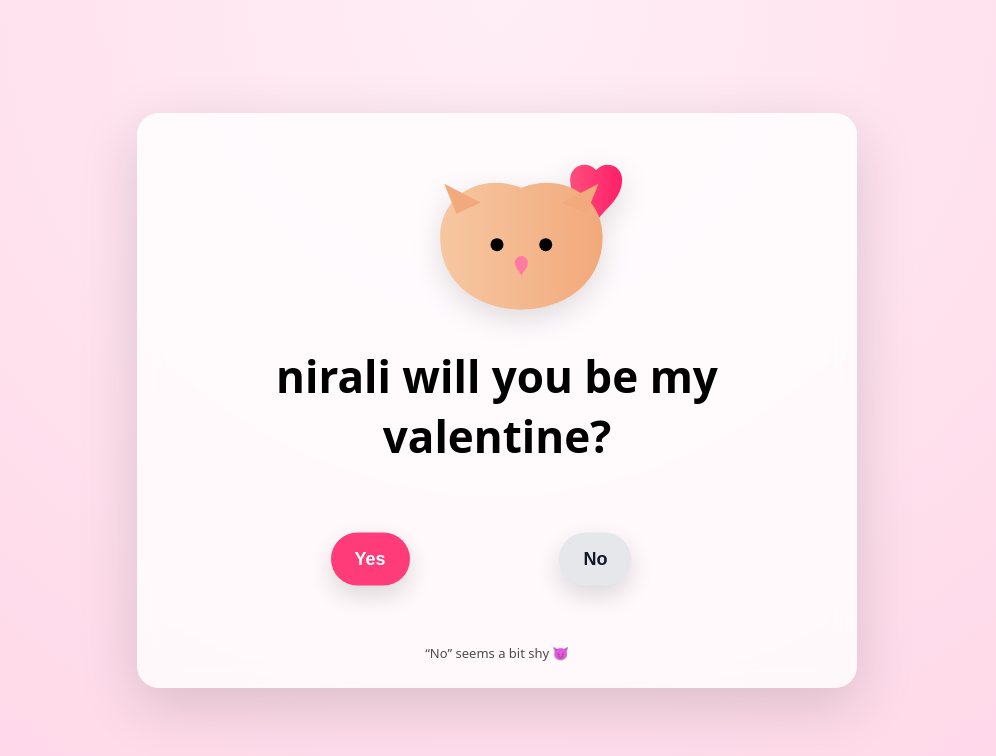
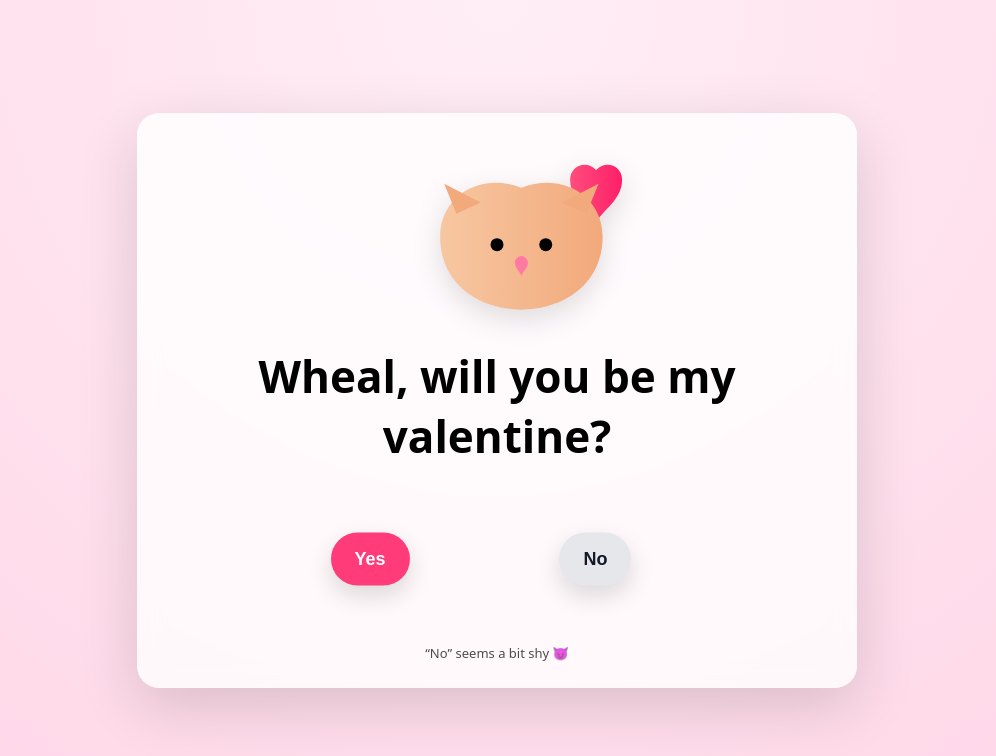
Before and after one commit to altecruiser/FreeMoney, a plain HTML site: page index.html in a window 1280 px wide. Shown: the whole page, without its empty margins (143-1139 px from the left). Drawn offline with nearby package versions, Linux system fonts and the light colour scheme.

Commit message:
Update title and heading for Valentine's message

```diff
--- a/index.html
+++ b/index.html
@@ -3,7 +3,7 @@
 <head>
   <meta charset="UTF-8" />
   <meta name="viewport" content="width=device-width, initial-scale=1, viewport-fit=cover" />
-  <title>Wheal, will you be my Valentine?</title>
+  <title>Will you be my Valentine?</title>
 
   <!-- Confetti library -->
   <script src="https://cdn.jsdelivr.net/npm/canvas-confetti@1.9.3/dist/confetti.browser.min.js"></script>
@@ -172,7 +172,7 @@
             fill="#ff7aa2"/>
     </svg>
 
-    <h1>nirali will you be my valentine?</h1>
+    <h1>Wheal, will you be my valentine?</h1>
 
     <section class="button-zone" id="zone">
       <button id="yesBtn">Yes</button>
```
